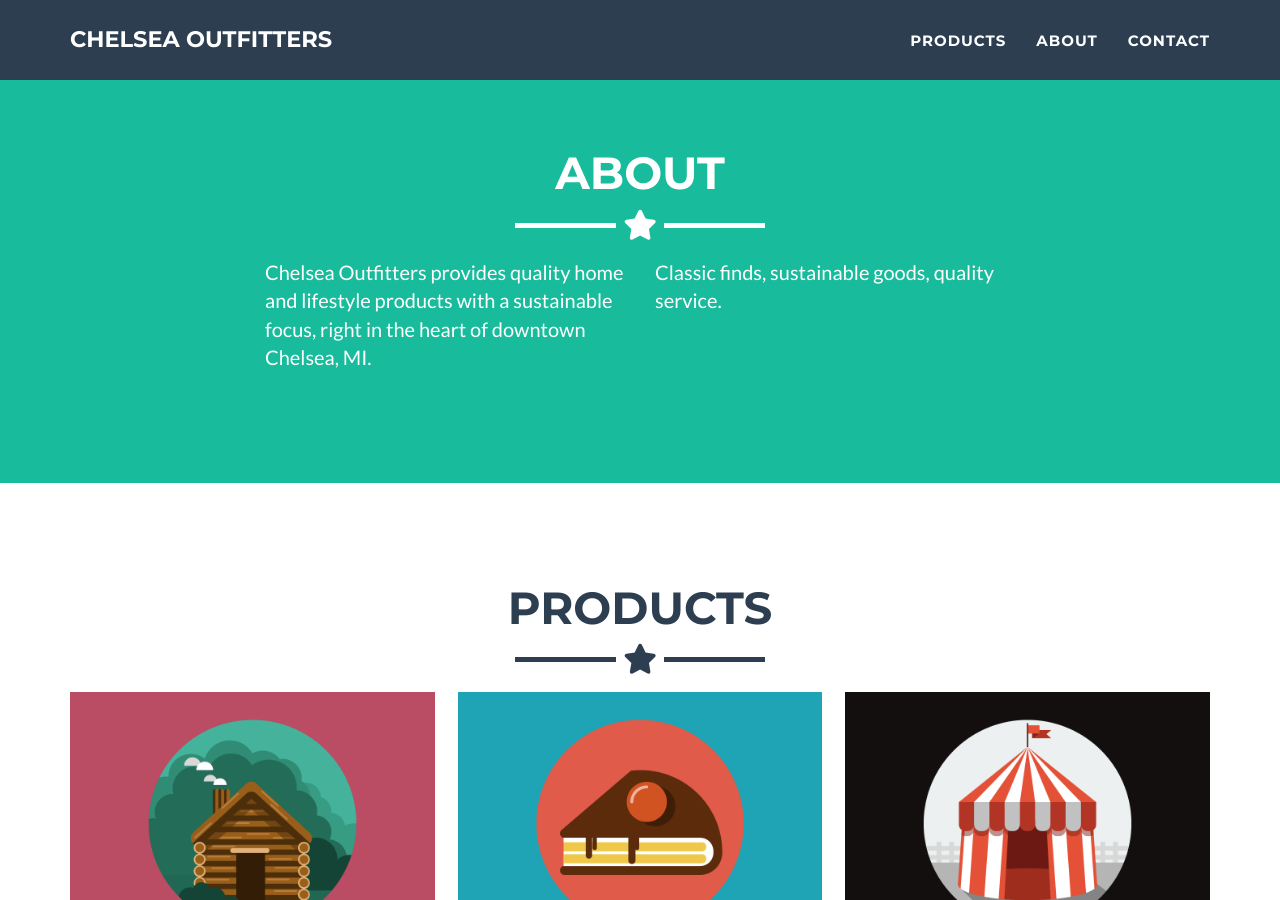
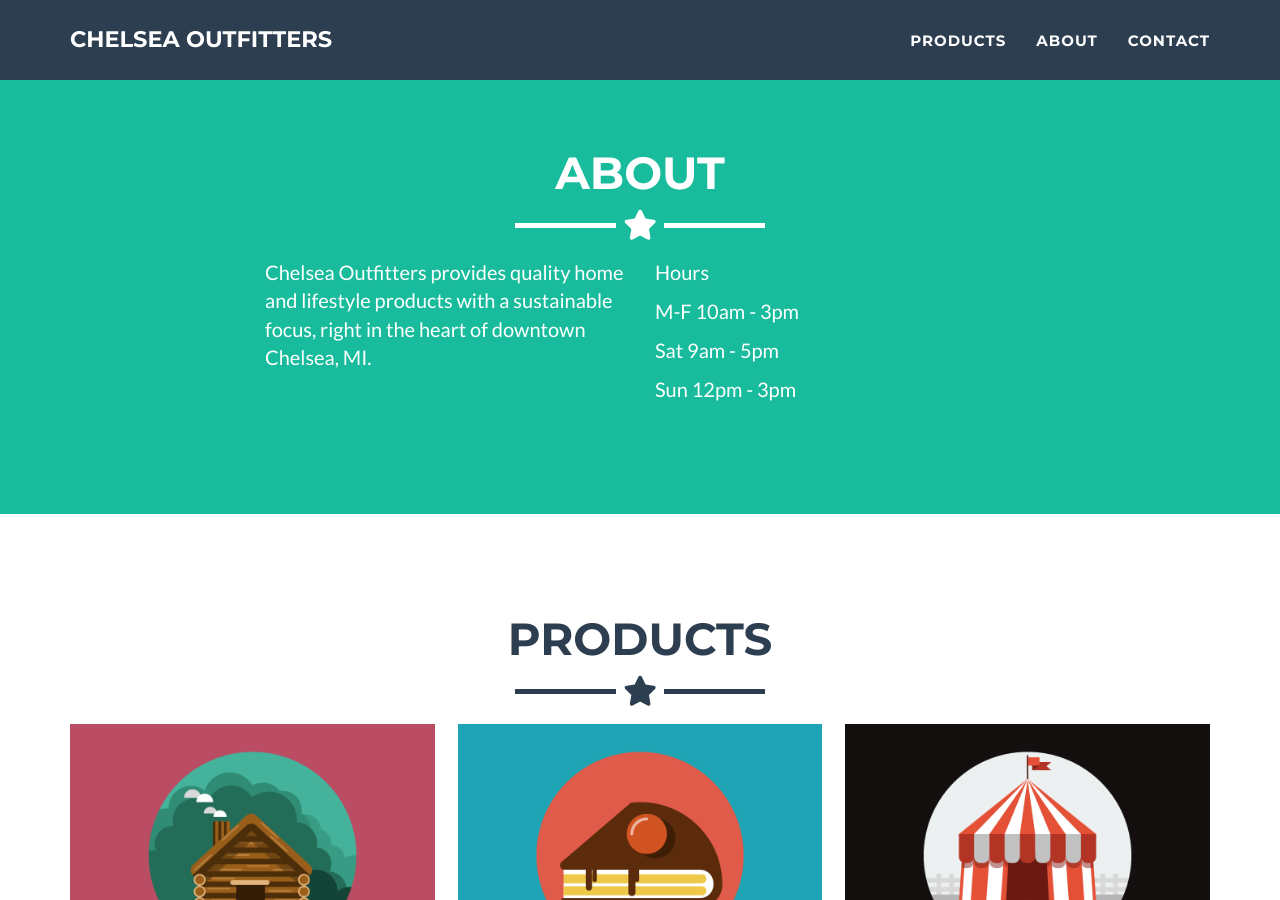
Before and after one commit to matttrenary/chelsea_outfitters, a Jekyll site: the page built from _posts/2014-07-18-project-1.markdown, in a window 1280 px wide and 900 px high, scrolled down 727 px. Built offline with Jekyll 4.4.1, drawn with Linux system fonts in a browser that asks for light colours.

Commit message:
Update about.html

```diff
--- a/_includes/about.html
+++ b/_includes/about.html
@@ -12,7 +12,10 @@
         <p>Chelsea Outfitters provides quality home and lifestyle products with a sustainable focus, right in the heart of downtown Chelsea, MI.</p>
       </div>
       <div class="col-lg-4">
-        <p>Classic finds, sustainable goods, quality service.</p>
+        <p>Hours</p>
+        <p>M-F 10am - 3pm</p>
+        <p>Sat 9am - 5pm</p>
+        <p>Sun 12pm - 3pm</p>
       </div>
     </div>
   </div>
```
